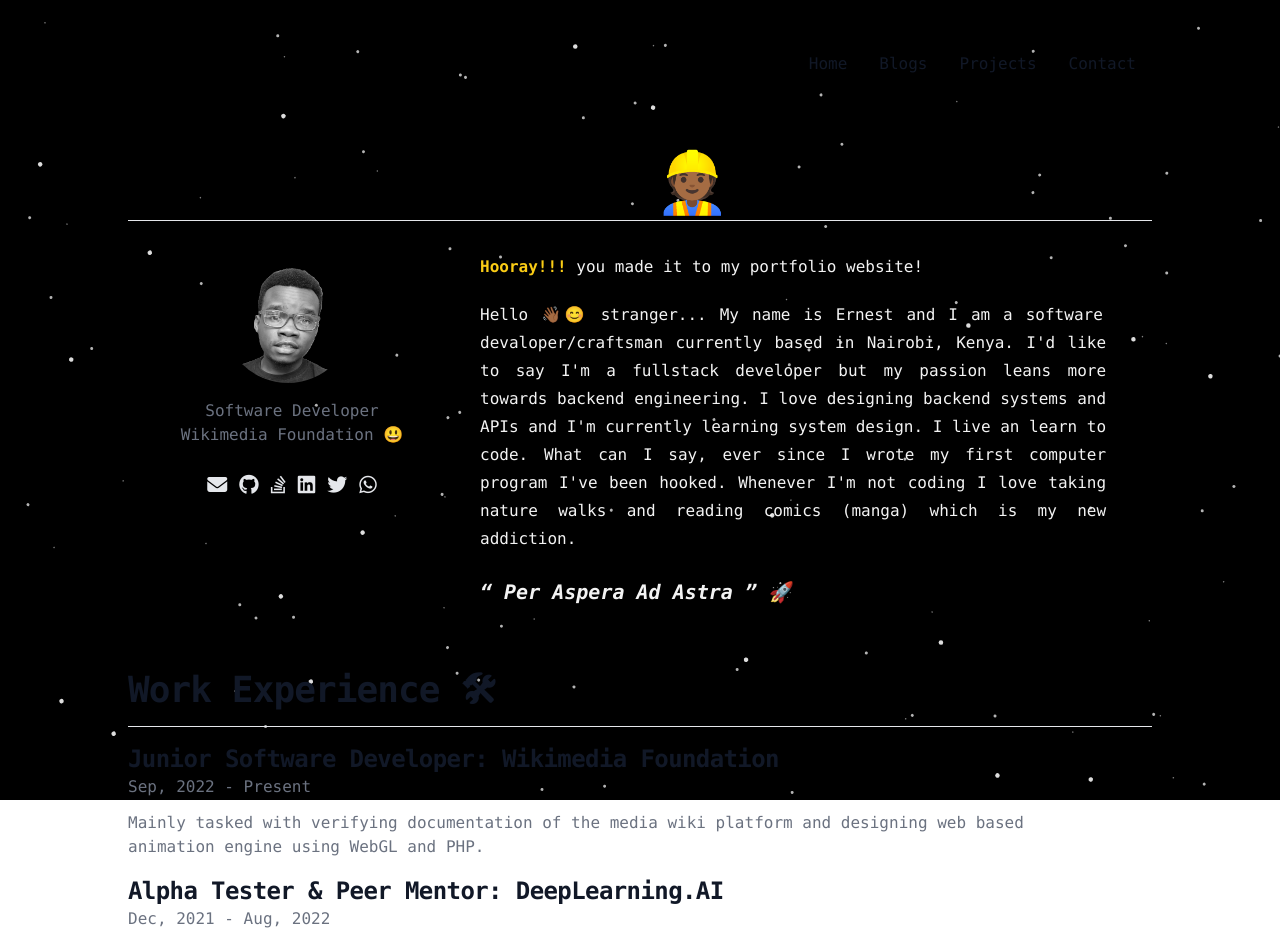
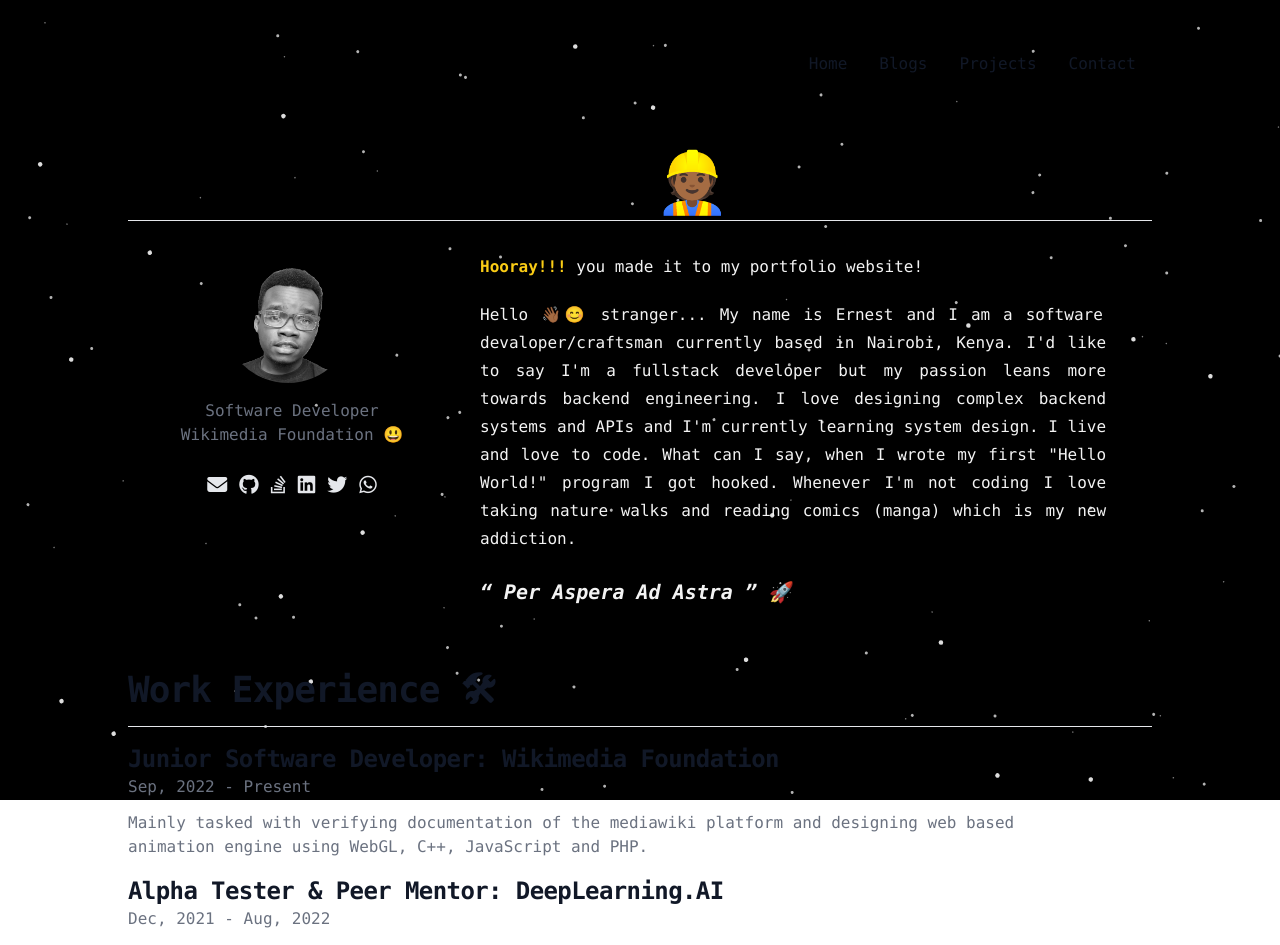
Before and after one commit to tallninja/portfolio, a React (Create React App) app: page / in a window 1280 px wide. Shown: the top 945 px of the page. Built offline with nearby package versions, Linux system fonts and the light colour scheme.

Commit message:
Fixed some typos

```diff
--- a/src/components/hero/hero.tsx
+++ b/src/components/hero/hero.tsx
@@ -70,11 +70,11 @@ export const Hero = () => {
 						Hello &#128075;&#127998;😊 stranger... My name is Ernest and I am a
 						software devaloper/craftsman currently based in Nairobi, Kenya. I'd
 						like to say I'm a fullstack developer but my passion leans more
-						towards backend engineering. I love designing backend systems and
-						APIs and I'm currently learning system design. I live an learn to
-						code. What can I say, ever since I wrote my first computer program
-						I've been hooked. Whenever I'm not coding I love taking nature walks
-						and reading comics (manga) which is my new addiction.
+						towards backend engineering. I love designing complex backend
+						systems and APIs and I'm currently learning system design. I live
+						and love to code. What can I say, when I wrote my first "Hello
+						World!" program I got hooked. Whenever I'm not coding I love taking
+						nature walks and reading comics (manga) which is my new addiction.
 					</p>
 					<p className='font-bold text-xl'>
 						<span className='italic'>&#8220; Per Aspera Ad Astra &#8221;</span>{' '}
--- a/src/components/work-experience/work-experience.tsx
+++ b/src/components/work-experience/work-experience.tsx
@@ -15,8 +15,8 @@ export const WorkExperience = () => {
 							company='Wikimedia Foundation'
 							from='Sep, 2022'
 							to='Present'
-							description='Mainly tasked with verifying documentation of the media wiki platform
-							and designing web based animation engine using WebGL and PHP.'
+							description='Mainly tasked with verifying documentation of the mediawiki platform
+							and designing web based animation engine using WebGL, C++, JavaScript and PHP.'
 						/>
 					</li>
 					<li className='my-4'>
```
